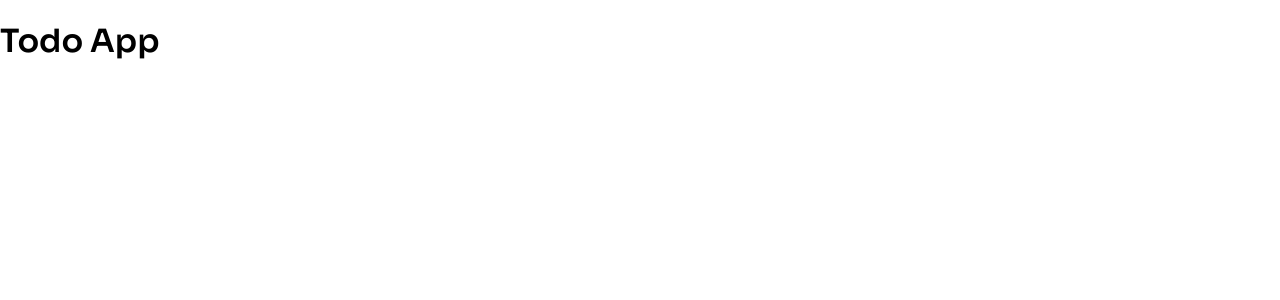
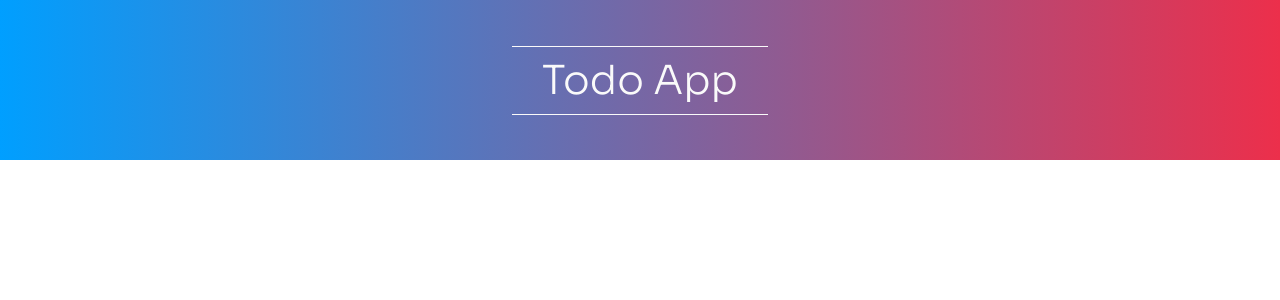
Before and after one commit to edevars/todo-ts, a Next.js app: page / in a window 1280 px wide. Shown: the top 300 px of the page. Built offline with nearby package versions, Linux system fonts and the light colour scheme.

Commit message:
:lipstick: Adding header styles

```diff
--- /dev/null
+++ b/components/header/index.tsx
@@ -0,0 +1,7 @@
+import { StyledHeader } from "./styles"
+
+export const Header = () => (
+    <StyledHeader>
+        <h1>Todo App</h1>
+    </StyledHeader>
+)
--- /dev/null
+++ b/components/header/styles.ts
@@ -0,0 +1,21 @@
+import styled from 'styled-components';
+
+export const StyledHeader = styled.header`
+    background: ${props => props.theme.gradient};
+    color: ${props => props.theme.colors.active};
+    display: flex;
+    flex-direction: column;
+    align-items: center;
+    justify-content: center;
+    height: 10rem;
+
+    h1 {
+        font-size: 2.5rem;
+        font-weight: lighter;
+        border-top: 1px solid ${props => props.theme.colors.active};
+        border-bottom: 1px solid ${props => props.theme.colors.active};
+        padding: 0.5rem 0;
+        width: 16rem;
+        text-align: center;
+    }
+`
--- a/pages/index.tsx
+++ b/pages/index.tsx
@@ -1,13 +1,20 @@
 import type { NextPage } from 'next'
 import Head from 'next/head'
+import { Header } from '../components/header'
+import { PageWrapper } from '../styles/PageWrapper'
 
 const Home: NextPage = () => {
   return (
-    <div>
-      <main>
-        <h1>Todo App</h1>
-      </main>
-    </div>
+    <>
+      <Head>
+        <title>Todo App</title>
+        <meta name="description" content="Manage your tasks in the easiest way possible" />
+        <link rel="icon" href="/favicon.ico" />
+      </Head>
+      <Header />
+      <PageWrapper>
+      </PageWrapper>
+    </>
   )
 }
 
--- /dev/null
+++ b/styles/PageWrapper.ts
@@ -0,0 +1,6 @@
+import styled from 'styled-components';
+
+export const PageWrapper = styled.main`
+    width: 80%;
+    margin: 0 auto;
+`
```
